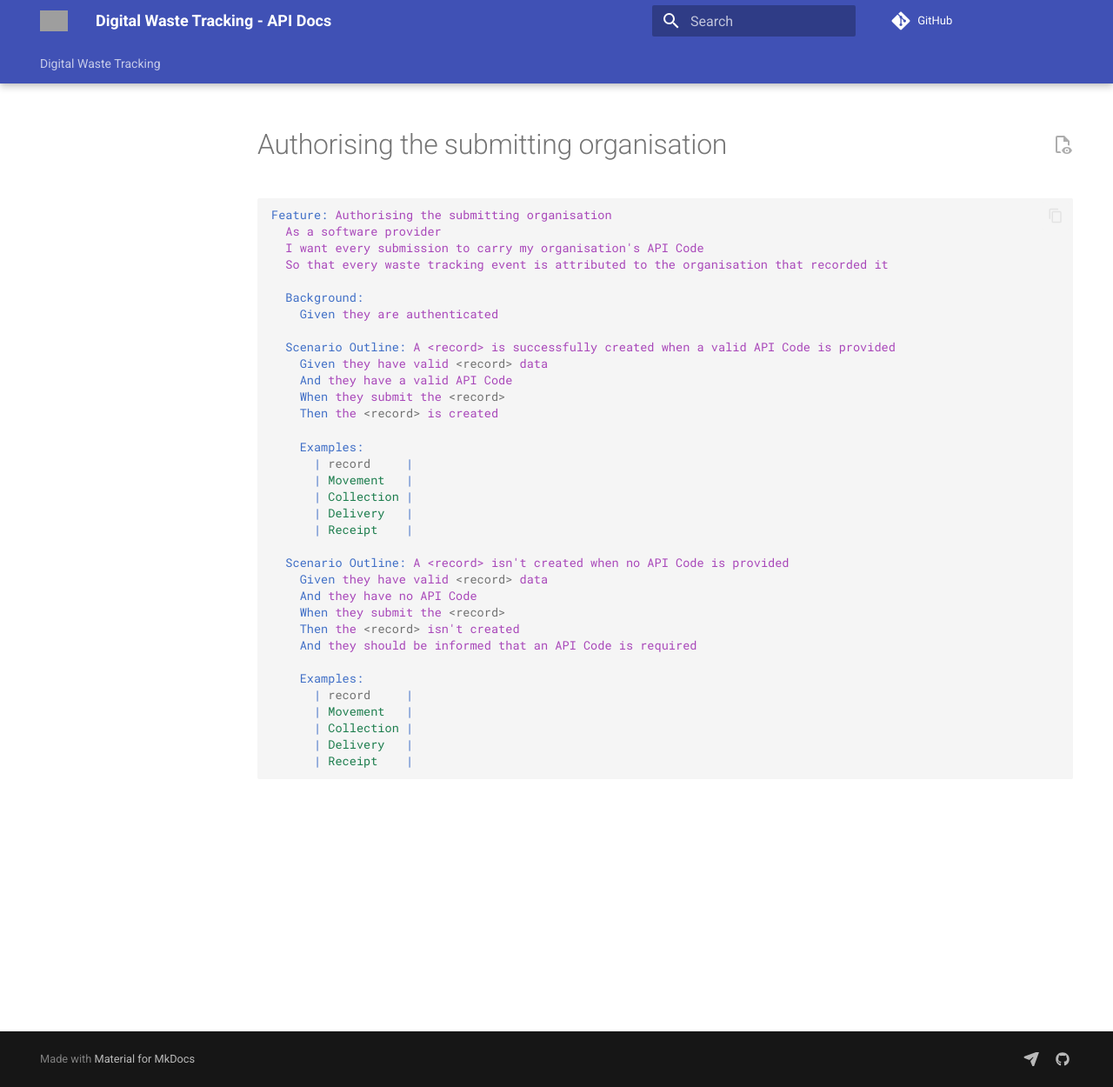
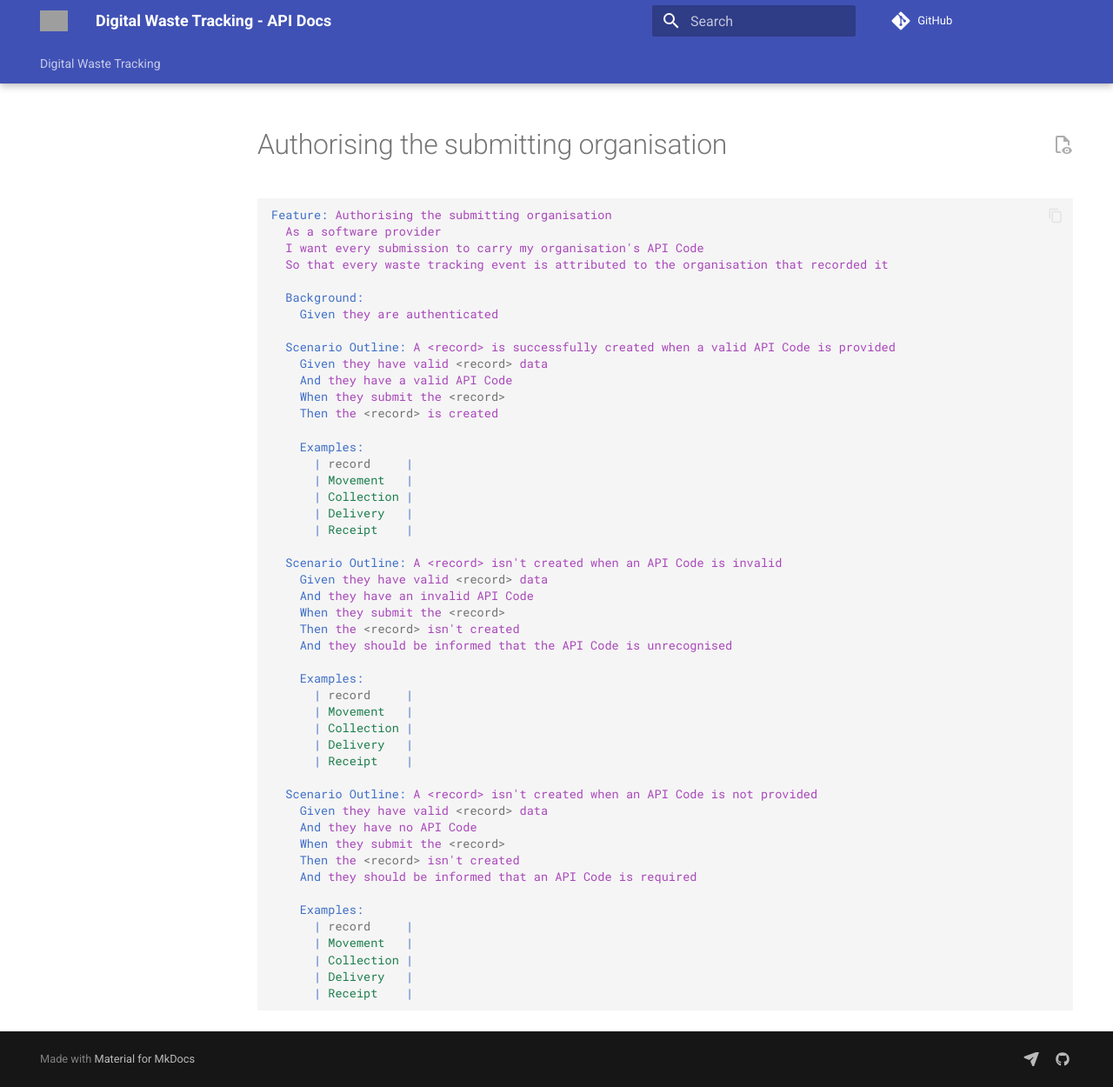
Before and after one commit to DEFRA/digital-waste-tracking-api-docs, an MkDocs documentation site: the page built from docs/collections/scenarios/beta-1/authorising-the-submitting-organisation.md, in a window 1280 px wide and 1250 px high. Shown: the whole window at 87% size. Built offline with MkDocs 1.6.1 and Material for MkDocs 9.7.7, drawn with Linux system fonts in a browser that asks for light colours; comment, search, counter and statistics services are not loaded; the version menu is left out; grey boxes are pictures that could not be loaded.

Commit message:
Add invalid and missing auth/API Code scenarios, and keep Delivery When step standardised

```diff
--- a/docs/collections/scenarios/beta-1/authorising-the-submitting-organisation.md
+++ b/docs/collections/scenarios/beta-1/authorising-the-submitting-organisation.md
@@ -22,7 +22,21 @@ Feature: Authorising the submitting organisation
       | Delivery   |
       | Receipt    |
 
-  Scenario Outline: A <record> isn't created when no API Code is provided
+  Scenario Outline: A <record> isn't created when an API Code is invalid
+    Given they have valid <record> data
+    And they have an invalid API Code
+    When they submit the <record>
+    Then the <record> isn't created
+    And they should be informed that the API Code is unrecognised
+
+    Examples:
+      | record     |
+      | Movement   |
+      | Collection |
+      | Delivery   |
+      | Receipt    |
+
+  Scenario Outline: A <record> isn't created when an API Code is not provided
     Given they have valid <record> data
     And they have no API Code
     When they submit the <record>
```
Also changed, not shown: docs/collections/scenarios/beta-1/authenticating-a-software-provider.md (+15 -1 lines), docs/collections/scenarios/beta-1/delivery/creating-a-delivery.md (+4 -4 lines).
